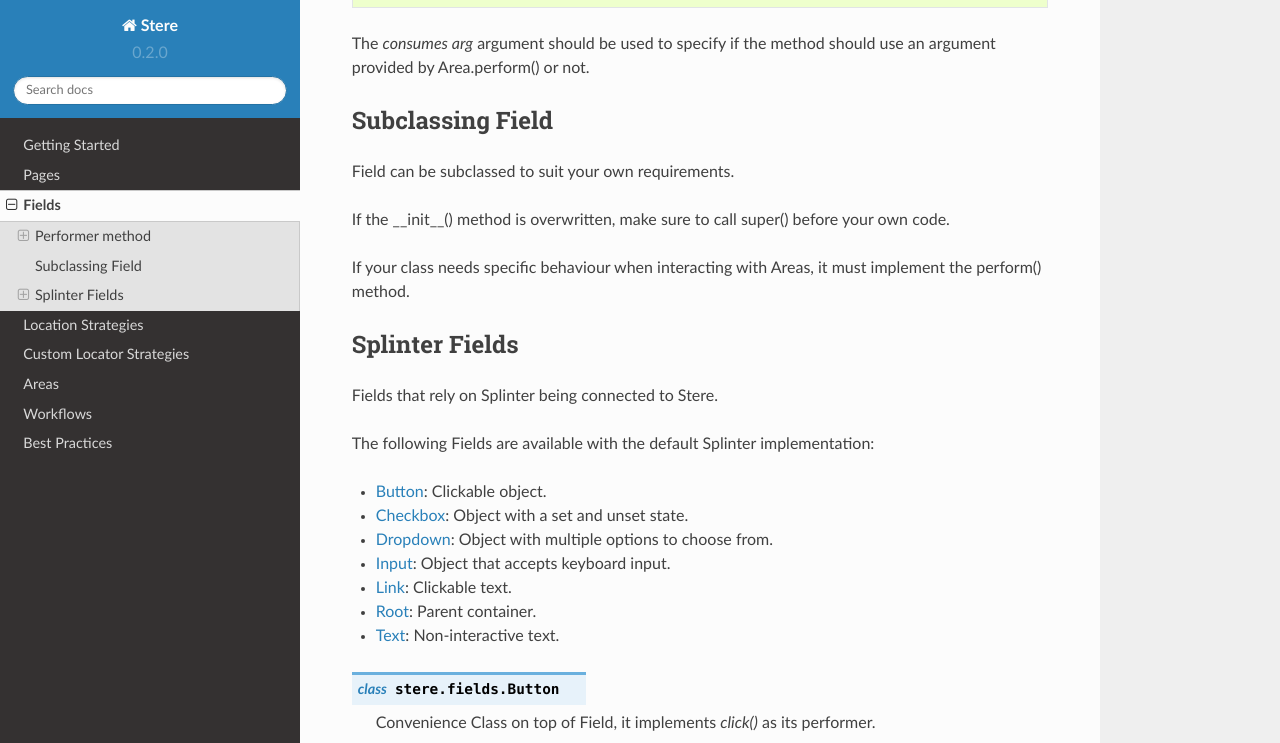
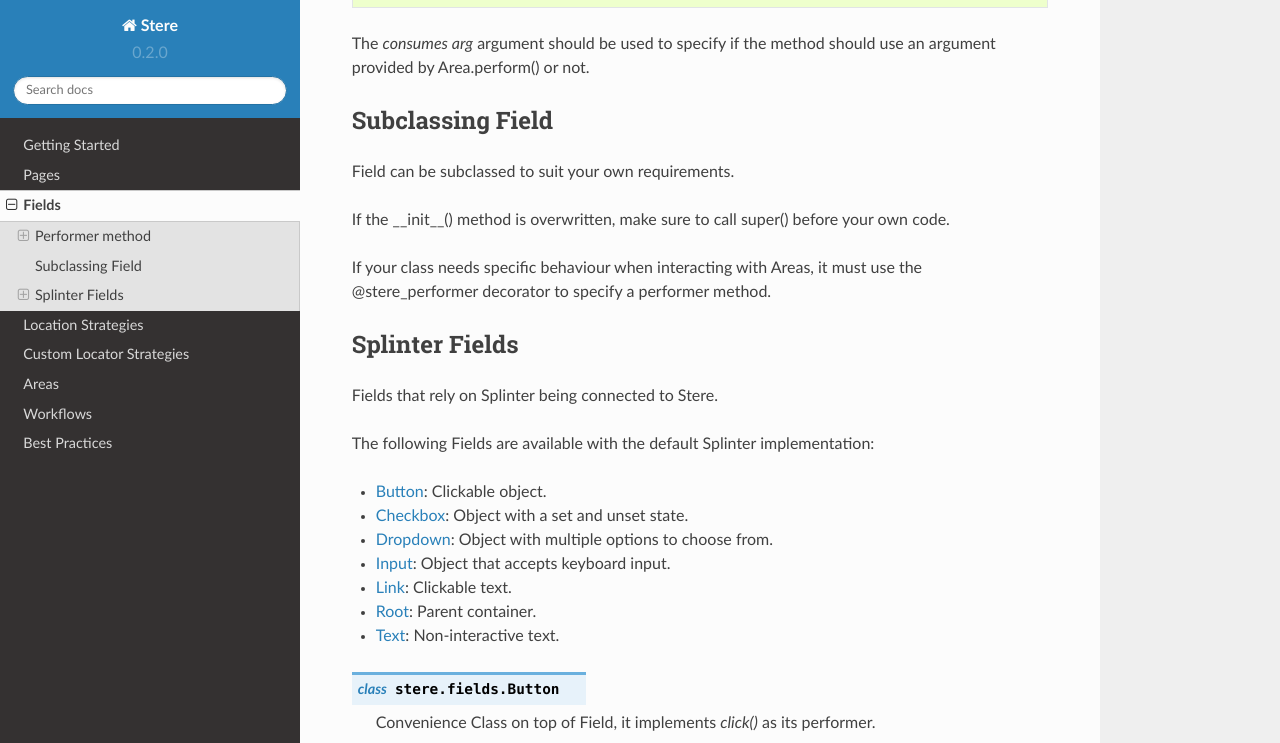
Before and after one commit to jsfehler/stere, a Sphinx documentation site: the page built from docs/field.rst, in a window 1280 px wide and 900 px high, scrolled down 1053 px, cut to the strip 0-743 px from the top of the window. Built offline with Sphinx 7.4.7 and the Read the Docs theme 2.0.0, drawn with Linux system fonts in a browser that asks for light colours.

Commit message:
Docs: Cleanup info on Subclassing Field

```diff
--- a/docs/field.rst
+++ b/docs/field.rst
@@ -74,7 +74,7 @@
 
 If the __init__() method is overwritten, make sure to call super() before your own code.
 
-If your class needs specific behaviour when interacting with Areas, it must implement the perform() method.
+If your class needs specific behaviour when interacting with Areas, it must use the @stere_performer decorator to specify a performer method.
 
 
 Splinter Fields
```
